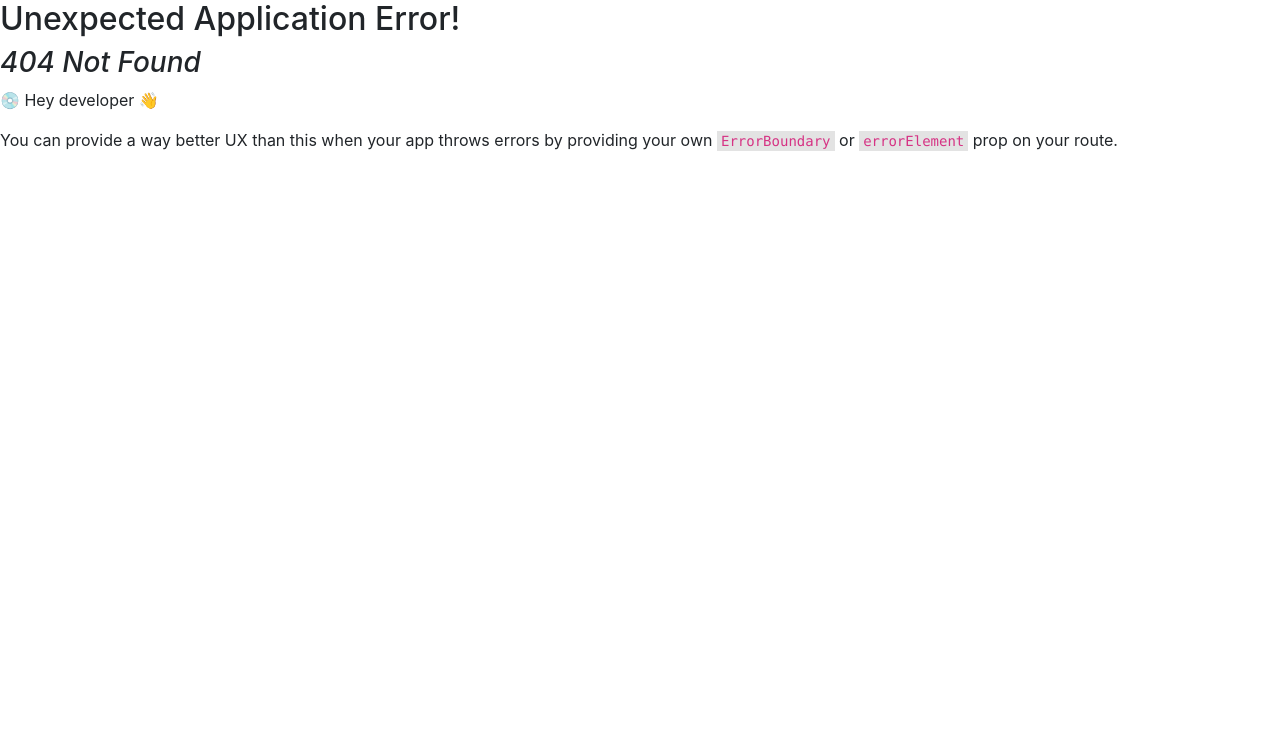
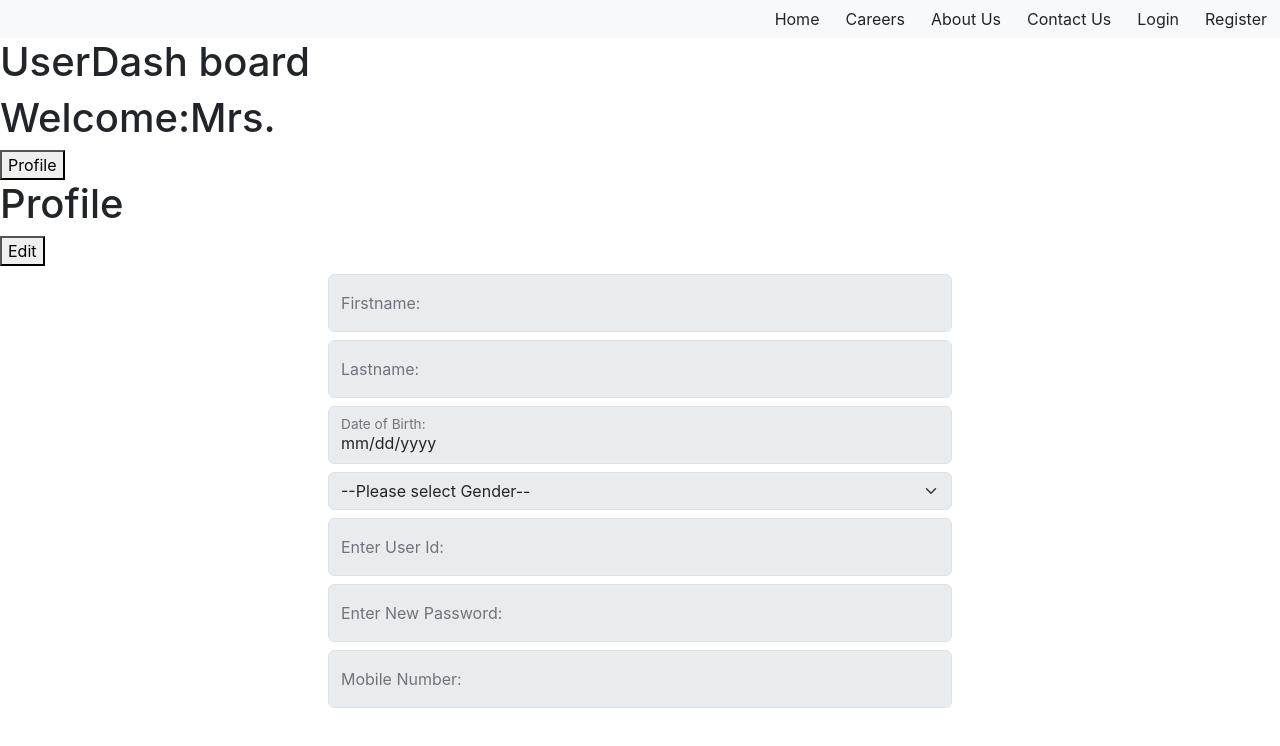
Before and after one commit to Murari072001/All-Apps, a React (Create React App) app: page /dashboard/profile in a window 1280 px wide. Before the commit this address had no page. Shown: the top 746 px of the page. Built offline with nearby package versions, Linux system fonts and the light colour scheme.

Commit message:
userform

```diff
--- a/database/db.json
+++ b/database/db.json
@@ -2,53 +2,63 @@
   "users": [
     {
       "id": "9f30",
-      "firstname": "murari",
-      "lastname": "tagore",
-      "dob": "2024-01-04",
+      "firstname": "Murari",
+      "lastname": "Tagore",
+      "dob": "2001-12-07",
       "gender": "male",
-      "email": "hello@gmail.com",
-      "password": "Mu@45678",
-      "mobile": 784564638
+      "email": "murari.t2001@gmail.com",
+      "password": "Murari@07",
+      "mobile": 9346074674
     },
     {
       "id": "8c28",
-      "firstname": "murari",
-      "lastname": "tagore",
-      "dob": "2024-01-15",
+      "firstname": "Subhash",
+      "lastname": "Tiruveedhula",
+      "dob": "2004-04-21",
       "gender": "male",
-      "email": "hello@gmail.com",
-      "password": "aS$56789fgh",
-      "mobile": 784564638
+      "email": "subhash.t2004@gmail.com",
+      "password": "Subhash@21",
+      "mobile": 6301213156
     },
     {
       "id": "04b6",
-      "firstname": "naresh",
-      "lastname": "nenavanth",
-      "dob": "2024-01-03",
-      "gender": "male",
-      "email": "Naresh56@dfgh",
-      "password": "Naresh@1233",
-      "mobile": 12345678
+      "firstname": "Bhargavi",
+      "lastname": "Vallipi",
+      "dob": "2001-05-11",
+      "gender": "female",
+      "email": "v.bhargavi2001@gmail.com",
+      "password": "Bharu@123",
+      "mobile": 8341487551
     },
     {
       "id": "d356",
-      "firstname": "naresh",
-      "lastname": "nenavanth",
-      "dob": "2024-01-07",
+      "firstname": "Rahul",
+      "lastname": "Potharlanka",
+      "dob": "2001-10-17",
       "gender": "male",
-      "email": "Naresh56@dfgh",
-      "password": "Mur%5679",
-      "mobile": 12345678
+      "email": "potharlankarahul@gmail.com",
+      "password": "Rahul@123",
+      "mobile": 9956012156
     },
     {
       "id": "e856",
-      "firstname": "naresh",
-      "lastname": "nenavanth",
-      "dob": "2024-01-17",
+      "firstname": "John",
+      "lastname": "Suvarna",
+      "dob": "2001-10-30",
       "gender": "Male",
-      "email": "Naresh56@dfgh",
-      "password": "Mur@3456",
-      "mobile": 12345678
+      "email": "johndev.p@gmail.com",
+      "password": "John@3010",
+      "mobile": 9121500747
+    },
+    {
+      "id": "2328",
+      "firstname": "Kusuma Sai",
+      "lastname": "Thokala",
+      "dob": "2001-10-09",
+      "gender": "Female",
+      "email": "kusumasai@gmail.com",
+      "password": "Kusuma@09",
+      "mobile": 73382646450
     }
   ]
 }
--- a/src/Dashboard.jsx
+++ b/src/Dashboard.jsx
@@ -1,13 +1,17 @@
 import React from "react";
 import { connect } from "react-redux";
+import { Outlet, useNavigate } from "react-router-dom";
 
 function UserDashBoard(props)
 {
+    const navi=useNavigate()
     console.log('dash',props);
     return (
        <div>
          <h1>UserDash board</h1>
-         <h1>Welcome:{props.login[0].firstname}</h1>
+         <h1>Welcome:{props.login.gender==='male'?'Mr.':'Mrs.'}{props.login.firstname}</h1>
+         <button onClick={()=>{navi('profile')}}>Profile<i className="person-circle"></i></button>
+         <Outlet></Outlet>
        </div>
     )
 }
--- a/src/Header.jsx
+++ b/src/Header.jsx
@@ -1,17 +1,35 @@
 import React from "react";
+import { connect } from "react-redux";
 import { Outlet, useNavigate } from "react-router-dom";
+import { actsignout } from "./store/loginActions";
 
-function Header() {
+
+function Header(props) {
+    console.log('head',props);
     const navi = useNavigate()
     return (
         <>
             <div className="text-end sticky-top bg-light">
-                <button className="btn " onClick={() => { navi('/login') }}>Login</button>
-                <button className="btn " onClick={() => { navi('/register') }}>Register</button>
+                <button className="btn ">Home</button>
+                <button className="btn ">Careers</button>
+                <button className="btn ">About Us</button>
+                <button className="btn ">Contact Us</button>
+                {!props.login.islogin&&<button className="btn " onClick={() => { navi('/') }}>Login</button>}
+                {!props.login.islogin&&<button className="btn " onClick={() => { navi('/register') }}>Register</button>}
+                {props.login.islogin&&<button className="btn " onClick={() => { props.rem(navi) }}>Sign Out</button>}
             </div>
             <Outlet></Outlet>
         </>
     )
 }
-
-export default Header
+function mapStateToProps(state)
+{
+    return state
+}
+function mapDispatchToProps(dispatch)
+{
+    return {
+        rem:(navi)=>{dispatch(actsignout(navi))}
+    }
+}
+export default connect(mapStateToProps,mapDispatchToProps)(Header)
--- a/src/LoginForm.jsx
+++ b/src/LoginForm.jsx
@@ -16,7 +16,7 @@ function LoginForm(props)
                 password:''
             },
             validationSchema:Yup.object({
-                username:Yup.string().required("*This Field is Required*"),
+                username:Yup.string().required("*This Field is Required*").email('Please enter valid username'),
                 password:Yup.string().required("*This Field is Required*")
             }),
             onSubmit:(values)=>{
@@ -29,20 +29,23 @@ function LoginForm(props)
         props.check(values,navi)
         l.current.reset()
     }
+    console.log(LoginFormik);
     return (
-    <div className="text-center p-3 mt-2">
+    <div className="text-center border border-3 border-dark p-2 m-2">
         <h2>Login</h2>
-        {LoginFormik.submitCount>0&&<b className="text-danger">*Username or Password in incorrect*</b>}
-        <form ref={l} className="card w-50 ms-auto me-auto" onSubmit={LoginFormik.handleSubmit}>
-            <div className="form-floating">
-                <input type="email" name="username" id="username" placeholder="username" className="form-control m-2" onChange={LoginFormik.handleChange} onBlur={LoginFormik.handleBlur} />
+        {(LoginFormik.submitCount>0)&&<b className="text-danger">*Username or Password in incorrect*</b>}
+        <form ref={l} className="card w-50 ms-auto me-auto p-3" onSubmit={LoginFormik.handleSubmit}>
+            {LoginFormik.touched.username&&<b className="text-danger">{LoginFormik.errors.username}</b>}
+            <div className="form-floating m-2">
+                <input type="email" name="username" id="username" placeholder="username" className="form-control" onChange={LoginFormik.handleChange} onBlur={LoginFormik.handleBlur} />
                 <label htmlFor="username">Enter Your Username</label>
             </div>
-            <div className="form-floating">
-                <input type="password" name="password" id="password" placeholder="password" className="form-control m-2" onChange={LoginFormik.handleChange} onBlur={LoginFormik.handleBlur} />
-                <label htmlFor="password">Enter Your Username</label>
+            {LoginFormik.touched.password&&<b className="text-danger">{LoginFormik.errors.password}</b>}
+            <div className="form-floating m-2">
+                <input type="password" name="password" id="password" placeholder="password" className="form-control" onChange={LoginFormik.handleChange} onBlur={LoginFormik.handleBlur} />
+                <label htmlFor="password">Enter Password</label>
             </div>
-            <button type="submit" className="btn btn-primary m-2">Login</button>
+            <button type="submit" className="btn btn-primary m-2">Sign In</button>
         </form>
         <h6 className="m-2">New User? <button className="btn btn-success" onClick={()=>{navi('/register')}}>Register</button></h6>
     </div>
--- /dev/null
+++ b/src/Profile.jsx
@@ -0,0 +1,87 @@
+import { connect } from "react-redux";
+import React from "react";
+import { useFormik } from "formik";
+import * as Yup from 'yup'
+import { actedit, actupdate } from "./store/loginActions";
+
+function Profile(props)
+{
+    const profile=props.login
+    const profileFormik=useFormik(
+        {
+            initialValues: props.login,
+            validationSchema: Yup.object({
+                firstname: Yup.string().required("*FirstName is Required*"),
+                lastname: Yup.string().required("*LastName is Required*"),
+                dob: Yup.string().required("*Date of Birth is Required*"),
+                gender: Yup.string().required("*Gender is Required*"),
+                email: Yup.string().required("*UserId is Required*").matches('@', { message: 'Please enter valid user Id' }),
+                password: Yup.string().required("Password is Required*").matches((/^(?=.*\d)(?=.*[a-z])(?=.*[A-Z]).{8,}$/), { message: "Please Create a Strong Password" }),
+                mobile: Yup.number().required("Mobile Number is Required*"),
+            }),
+            onSubmit: (values) => {
+                props.update(values,profile)
+            }
+        }
+    )
+        console.log('profile::',profileFormik)
+    return (
+        <div>
+            <h1>Profile</h1>
+            <button onClick={()=>{props.edit()}}>Edit</button>
+            <form className="w-50 ms-auto me-auto text-center" onSubmit={profileFormik.handleSubmit}>
+                {profileFormik.touched.firstname && <span style={{ color: 'red' }}>{profileFormik.errors.firstname}</span>}
+                <div className="form-floating m-2">
+                    <input disabled={!props.isedit} type="text" id="fn" name='firstname' value={profileFormik.values.firstname} placeholder="firstname:" className={profileFormik.touched.firstname ? ((profileFormik.errors.firstname) ? "form-control is-invalid" : "form-control is-valid") : "form-control"} onChange={profileFormik.handleChange} onBlur={profileFormik.handleBlur} />
+                    <label htmlFor="fn">Firstname:</label>
+                </div>
+                {profileFormik.touched.lastname && <span style={{ color: 'red' }}>{profileFormik.errors.lastname}</span>}
+                <div className="form-floating m-2">
+                    <input disabled={!props.isedit} type="text" id="ln" name='lastname' value={profileFormik.values.lastname} placeholder="lastname:" className={profileFormik.touched.lastname ? ((profileFormik.errors.lastname) ? "form-control is-invalid" : "form-control is-valid") : "form-control"} onChange={profileFormik.handleChange} onBlur={profileFormik.handleBlur} />
+                    <label htmlFor="fn">Lastname:</label>
+                </div>
+                {profileFormik.touched.dob && <span style={{ color: 'red' }}>{profileFormik.errors.dob}</span>}
+                <div className="form-floating m-2">
+                    <input disabled={!props.isedit} type="date" id="dob" name='dob' value={profileFormik.values.dob} placeholder="dob:" className={profileFormik.touched.dob ? ((profileFormik.errors.dob) ? "form-control is-invalid" : "form-control is-valid") : "form-control"} onChange={profileFormik.handleChange} onBlur={profileFormik.handleBlur} />
+                    <label htmlFor="dob">Date of Birth:</label>
+                </div>
+                {profileFormik.touched.gender && <span style={{ color: 'red' }}>{profileFormik.errors.gender}</span>}
+                <div className="m-2">
+                    <select disabled={!props.isedit} className="form-select" name='gender' onChange={profileFormik.handleChange} onBlur={profileFormik.handleBlur}>
+                        <option selected disabled>--Please select Gender--</option>
+                        <option selected={profileFormik.values.gender==='male'} defaultValue="male" >Male</option>
+                        <option selected={profileFormik.values.gender==='female'} defaultValue="female">Female</option>
+                    </select>
+                </div>
+                {profileFormik.touched.email && <span style={{ color: 'red' }}>{profileFormik.errors.email}</span>}
+
+                <div className="form-floating m-2">
+                    <input disabled type="email" id="email" name='email' value={profileFormik.values.email} placeholder="email:" className={profileFormik.touched.email ? ((profileFormik.errors.email) ? "form-control is-invalid" : "form-control is-valid") : "form-control"} onChange={profileFormik.handleChange} onBlur={profileFormik.handleBlur} />
+                    <label htmlFor="email">Enter User Id:</label>
+                </div>
+                {profileFormik.touched.password && <span style={{ color: 'red' }}>{profileFormik.errors.password}</span>}
+                <div className="form-floating m-2">
+                    <input disabled={!props.isedit} type="password" id="pswd" name='password' value={profileFormik.values.password} placeholder="password:" className={profileFormik.touched.password ? ((profileFormik.errors.password) ? "form-control is-invalid" : "form-control is-valid") : "form-control"} onChange={profileFormik.handleChange} onBlur={profileFormik.handleBlur} />
+                    <label htmlFor="pswd">Enter New Password:</label>
+                </div>
+                {profileFormik.touched.mobile && <span style={{ color: 'red' }}>{profileFormik.errors.mobile}</span>}
+                <div className="form-floating m-2">
+                    <input disabled={!props.isedit} type="number" id="mobile" name='mobile' value={profileFormik.values.mobile} placeholder="mobile:" className={profileFormik.touched.mobile ? ((profileFormik.errors.mobile) ? "form-control is-invalid" : "form-control is-valid") : "form-control"} onChange={profileFormik.handleChange} onBlur={profileFormik.handleBlur} />
+                    <label htmlFor="mobile">Mobile Number:</label>
+                </div>
+                {props.isedit&&<button type="submit" className="btn btn-primary w-25 ">Update Details</button>}
+
+            </form>
+        </div>
+    )
+}
+const mapStateToProps=(state)=>{
+    return state.login
+}
+function mapDispatchToProps(dispatch){
+    return {
+        edit:()=>{dispatch(actedit())},
+        update:(values,value)=>{dispatch(actupdate(values,value))}
+    }
+}
+export default connect(mapStateToProps,mapDispatchToProps)(Profile)
--- a/src/UserRegistrationForm.jsx
+++ b/src/UserRegistrationForm.jsx
@@ -2,7 +2,7 @@ import React from "react";
 import { useFormik } from "formik";
 import * as Yup from "yup";
 import { connect } from "react-redux";
-import { addnewuser } from "./store/userActions";
+import { actcheckuser, addnewuser } from "./store/userActions";
 import { useNavigate } from "react-router-dom";
 
 const UserForm = (props) => {
@@ -30,7 +30,6 @@ const UserForm = (props) => {
             }),
             onSubmit: (values) => {
                 handleSubmitBtn(values)
-
             }
         }
     )
@@ -39,7 +38,7 @@ const UserForm = (props) => {
         userFormDetails.current.reset()
         userFormik.handleReset()
     }
-
+    console.log('user::',props);
     return (
         <div className="container border border-dark border-2 p-3 mt-3 rounded-5">
             <h1 className="text-center">User Registration Form</h1>
@@ -68,8 +67,9 @@ const UserForm = (props) => {
                     </select>
                 </div>
                 {userFormik.touched.email && <span style={{ color: 'red' }}>{userFormik.errors.email}</span>}
+                {props.checkuser.length!==0&&<span>This username Already exists</span>}
                 <div className="form-floating m-2">
-                    <input type="email" id="email" name='email' placeholder="email:" className={userFormik.touched.email ? ((userFormik.errors.email) ? "form-control is-invalid" : "form-control is-valid") : "form-control"} onChange={userFormik.handleChange} onBlur={userFormik.handleBlur} />
+                    <input type="email" id="email" name='email' placeholder="email:" className={userFormik.touched.email ? ((userFormik.errors.email) ? "form-control is-invalid" : "form-control is-valid") : "form-control"} onKeyUp={(e)=>{props.checkemail(e.target.value)}} onChange={userFormik.handleChange} onBlur={userFormik.handleBlur} />
                     <label htmlFor="email">Enter User Id:</label>
                 </div>
                 {userFormik.touched.password && <span style={{ color: 'red' }}>{userFormik.errors.password}</span>}
@@ -82,8 +82,8 @@ const UserForm = (props) => {
                     <input type="number" id="mobile" name='mobile' placeholder="mobile:" className={userFormik.touched.mobile ? ((userFormik.errors.mobile) ? "form-control is-invalid" : "form-control is-valid") : "form-control"} onChange={userFormik.handleChange} onBlur={userFormik.handleBlur} />
                     <label htmlFor="mobile">Mobile Number:</label>
                 </div>
-                <button type="submit" className="btn btn-primary w-25 ">Submit</button>
-                <h6 className="m-2 text-end">Existing User? <button className="btn btn-success" onClick={() => { navi('/login') }}>Login</button></h6>
+                <button type="submit" className="btn btn-primary w-25 ">Register</button>
+                <h6 className="m-2 text-end">Existing User? <button className="btn btn-success" onClick={() => { navi('/') }}>Login</button></h6>
 
             </form>
         </div>
@@ -94,7 +94,8 @@ function mapStateToProps(state) {
 }
 function mapDispatchToProps(dispatch) {
     return {
-        addnew: (values) => { dispatch(addnewuser(values)) }
+        addnew: (values) => { dispatch(addnewuser(values)) },
+        checkemail:(value)=>{dispatch(actcheckuser(value))}
     }
 }
 export default connect(mapStateToProps, mapDispatchToProps)(UserForm)
--- a/src/store/loginActions.js
+++ b/src/store/loginActions.js
@@ -4,10 +4,36 @@ export function checklogin(values,navi)
 {
     return (dispatch)=>{
     axios.get(`http://localhost:4000/users/?email=${values.username}&password=${values.password}`).then((res)=>{
-        dispatch({type:"loginuser",payload:res.data});
         if(res.data.length!==0)
         {
+            let temp={...res.data[0]}
+            dispatch({type:"loginuser",payload:temp});
             navi("/dashboard")
         }
     }).catch(()=>{})}
 }
+
+export function actsignout(navi)
+{
+    return (dispatch)=>{
+        dispatch({type:'loginuser',payload:null})
+        navi('/')
+    }
+}
+
+
+export function actedit()
+{
+    return (dispatch)=>{
+        dispatch({type:'edit'})
+    }
+}
+
+export function actupdate(values,value)
+{
+    console.log('action',value,values);
+    return (dispatch)=>{
+        axios.put(`http://localhost:4000/users/${value.id}`,values).then((res)=>{console.log(res)}).catch((err)=>{console.log(err);})
+        dispatch({type:'update',payload:values})
+    }
+}
--- a/src/store/reducers/LoginReducer.js
+++ b/src/store/reducers/LoginReducer.js
@@ -1,12 +1,22 @@
 const initialValue={
-    login:{}
+    login:{},
+    islogin:false,
+    isedit:false
 }
 
 const LoginReducer=(state=initialValue,action)=>{
 
     if(action.type==='loginuser')
     {
-        return {...state,login:action.payload}
+        return {...state,islogin:!state.islogin,login:action.payload}
+    }
+    if(action.type==='edit')
+    {
+        return {...state,isedit:true}
+    }
+    if(action.type==='update')
+    {
+        return {...state,login:action.payload,isedit:false}
     }
     return {...state}
 }
--- a/src/store/reducers/RegistrationForm.Reducer.js
+++ b/src/store/reducers/RegistrationForm.Reducer.js
@@ -1,5 +1,6 @@
 const initialValue={
-    users:[]
+    users:[],
+    checkuser:[]
 }
 
 const RegistrationReducer=(state=initialValue,action)=>{
@@ -7,6 +8,10 @@ const RegistrationReducer=(state=initialValue,action)=>{
         {
             return {...state,users:[...state.users,action.payload]}
         }
+        if(action.type==='checkuser')
+        {
+            return {...state,checkuser:action.payload}
+        }
         return state
 }
 
--- a/src/store/userActions.js
+++ b/src/store/userActions.js
@@ -7,3 +7,13 @@ export function addnewuser(values)
     }
     // return {type:'addnewuser',payload:values}
 }
+
+export function actcheckuser(value)
+{
+    return (dispatch)=>{
+        axios.get(`http://localhost:4000/users/?email=${value}`).then((res)=>{
+            console.log('act::',res);
+            dispatch({type:'checkuser',payload:res.data})
+        }).catch((err)=>{console.log(err)})
+    }
+}
```
Also changed, not shown: src/index.js (+9 -3 lines).
